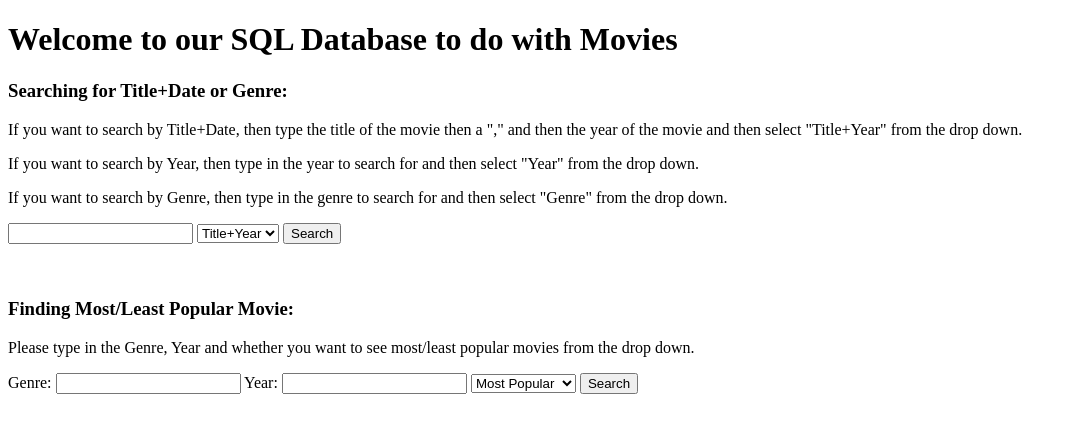
After one commit to TLovin/DBCW, a Flask app: page /search_1 in a window 1280 px wide. The commit adds this page. Shown: the top 433 px of the page, without its empty margins (0-1073 px from the left). Run offline with Flask 2, Linux system fonts and the light colour scheme; some libraries are stand-ins or nearby versions.

Commit message:
finished usercase1

```diff
--- a/src/templates/index.html
+++ b/src/templates/index.html
@@ -12,6 +12,7 @@
   <a href="ratings">Link to Ratings Page</a><br>
   <a href="tags">Link to Tags Page</a><br>
   <a href="search">Link to Details Page</a><br>
+  <a href="search_1">Link to UserCase1 Page</a><br>
 
   </body>
 </html>
--- /dev/null
+++ b/src/templates/search_1.html
@@ -0,0 +1,37 @@
+<!DOCTYPE html>
+<html>
+  <head>
+    <title>SQL Data</title>
+  </head>
+  <body class="container">
+    <h1>Welcome to our SQL Database to do with Movies</h1>
+    <h3>Searching for Title+Date or Genre:</h3>
+    <p>If you want to search by Title+Date, then type the title of the movie then a "," and then the year of the movie and then select "Title+Year" from the drop down.</p>
+    <p>If you want to search by Year, then type in the year to search for and then select "Year" from the drop down.</p>
+    <p>If you want to search by Genre, then type in the genre to search for and then select "Genre" from the drop down.</p>
+    <form action="/search_results_1" method="POST">
+      <input type="text" name="search_1">
+      <select name="search_options" id="search_options">
+        <option value="titledate">Title+Year</option>
+        <option value="year">Year</option>
+        <option value="genre">Genre</option>
+      </select>
+      <button type="submit">Search</button>
+    </form>
+<br>
+<br>
+    <h3>Finding Most/Least Popular Movie:</h3>
+    <p>Please type in the Genre, Year and whether you want to see most/least popular movies from the drop down.</p>
+    <form action="/search_results_2" method="POST">
+      <label for="genresearch">Genre:</label>
+      <input type="text" name="genresearch">
+      <label for="yearsearch">Year:</label>
+      <input type="text" name="yearsearch">
+      <select name="mostleast" id="mostleast">
+        <option value="mostpopular">Most Popular</option>
+        <option value="leastpopular">Least Popular</option>
+      </select>
+      <button type="submit">Search</button>
+    </form>
+  </body>
+</html>
--- a/src/view.py
+++ b/src/view.py
@@ -99,6 +99,10 @@ def tags():
 def search():
     return render_template('search.html')
 
+@app.route('/search_1')
+def search_1():
+    return render_template('search_1.html')
+
 
 @app.route('/search_results', methods=['POST'])
 def search_results():
@@ -113,6 +117,44 @@ def search_results():
 
     return render_template('search_results.html', results=results)
 
+@app.route('/search_results_1', methods=['POST'])
+def search_results_1():
+    # Get search term from the form
+    search_term = request.form['search_1']
+    search_term_option = request.form['search_options']
+    cur = mysql.connection.cursor()
+    if search_term_option == "titledate":
+        search_term_split = search_term.split(",")
+        query = "SELECT DISTINCT movies.movieId, movies.title, movies.year, genres.type, AVG(ratings.rating) FROM movies JOIN moviegenres ON movies.movieId = moviegenres.movieId JOIN genres ON moviegenres.genreId = genres.genreId JOIN ratings on movies.movieId=ratings.movieId WHERE movies.title=%s AND movies.year = %s GROUP BY genres.type"
+        cur.execute(query, (search_term_split[0],search_term_split[1],))
+    elif search_term_option == "year":
+        query = "SELECT movies.movieId, movies.title, movies.year, genres.type, AVG(ratings.rating) FROM movies JOIN moviegenres ON movies.movieId = moviegenres.movieId JOIN genres ON moviegenres.genreId = genres.genreId JOIN ratings on movies.movieId=ratings.movieId WHERE movies.year=%s GROUP BY movies.title"
+        cur.execute(query, (search_term,))
+    elif search_term_option == "genre":
+        query = "SELECT movies.movieId, movies.title, movies.year, genres.type, AVG(ratings.rating) FROM movies JOIN moviegenres ON movies.movieId = moviegenres.movieId JOIN genres ON moviegenres.genreId = genres.genreId JOIN ratings on movies.movieId=ratings.movieId WHERE genres.type=%s GROUP BY movies.title"
+        cur.execute(query, (search_term,))
+
+    results = cur.fetchall()
+
+    return render_template('search_results_1.html', results=results)
+
+@app.route('/search_results_2', methods=['POST'])
+def search_results_2():
+    genre_search_term = request.form['genresearch']
+    year_search_term = request.form['yearsearch']
+    search_term_option = request.form['mostleast']
+    cur = mysql.connection.cursor()
+    if search_term_option == "mostpopular":
+        query = "SELECT COUNT(ratings.userId), movies.movieId, movies.title, movies.year, genres.type FROM movies JOIN moviegenres ON movies.movieId = moviegenres.movieId JOIN genres ON moviegenres.genreId = genres.genreId JOIN ratings on movies.movieId=ratings.movieId WHERE genres.type=%s AND movies.year >= %s GROUP BY movies.title ORDER BY COUNT(ratings.userId) DESC;"
+        cur.execute(query, (genre_search_term,year_search_term,))
+    elif search_term_option == "leastpopular":
+        query = "SELECT DISTINCT COUNT(ratings.userId), movies.movieId, movies.title, movies.year, genres.type FROM movies JOIN moviegenres ON movies.movieId = moviegenres.movieId JOIN genres ON moviegenres.genreId = genres.genreId JOIN ratings on movies.movieId=ratings.movieId WHERE genres.type=%s AND movies.year >= %s GROUP BY movies.title ORDER BY COUNT(ratings.userId) ASC;"
+        cur.execute(query, (genre_search_term,year_search_term,))
+
+    results = cur.fetchall()
+
+    return render_template('search_results_2.html', results=results)
+
 
 if __name__ == "__main__":
     port = int(os.environ.get('PORT', 5000))
```
Also changed, not shown: src/templates/search_results_1.html (added, +48 -0 lines), src/templates/search_results_2.html (added, +48 -0 lines), 1 other file.
